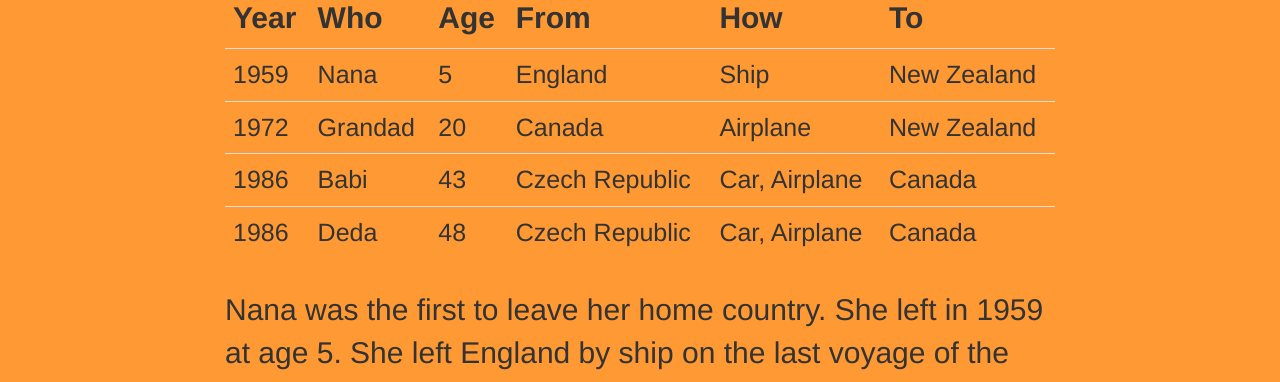
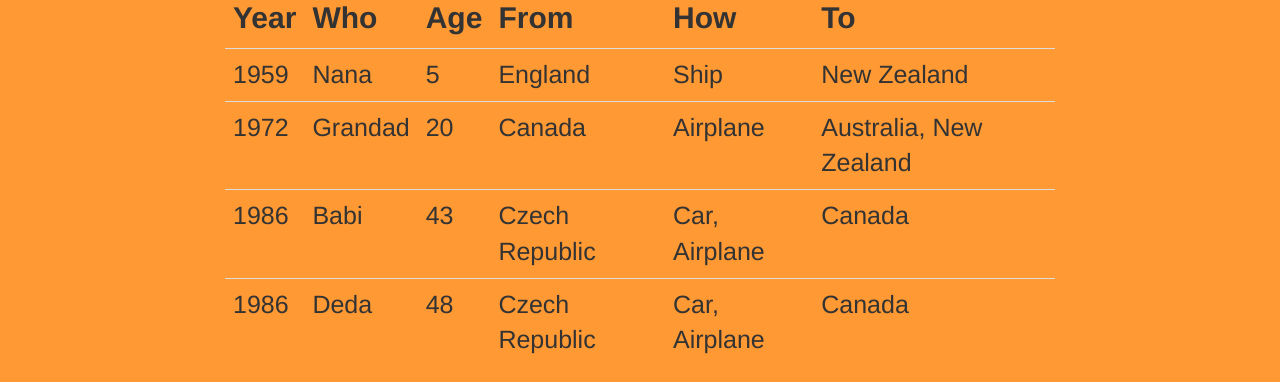
Before and after one commit to bdusicka/bdusicka.github.io, a plain HTML site: page index.html in a window 1280 px wide. Shown: the part 677-1059 px from the top of the page. Drawn offline with nearby package versions, Linux system fonts and the light colour scheme.

Commit message:
Added Australia to Grandad in table

```diff
--- a/index.html
+++ b/index.html
@@ -62,7 +62,7 @@
 					<td>20</td>
 					<td>Canada</td>
 					<td>Airplane</td>
-					<td>New Zealand</td>
+					<td>Australia, New Zealand</td>
 				</tr>
 				<tr>
 					<td>1986</td>
```
